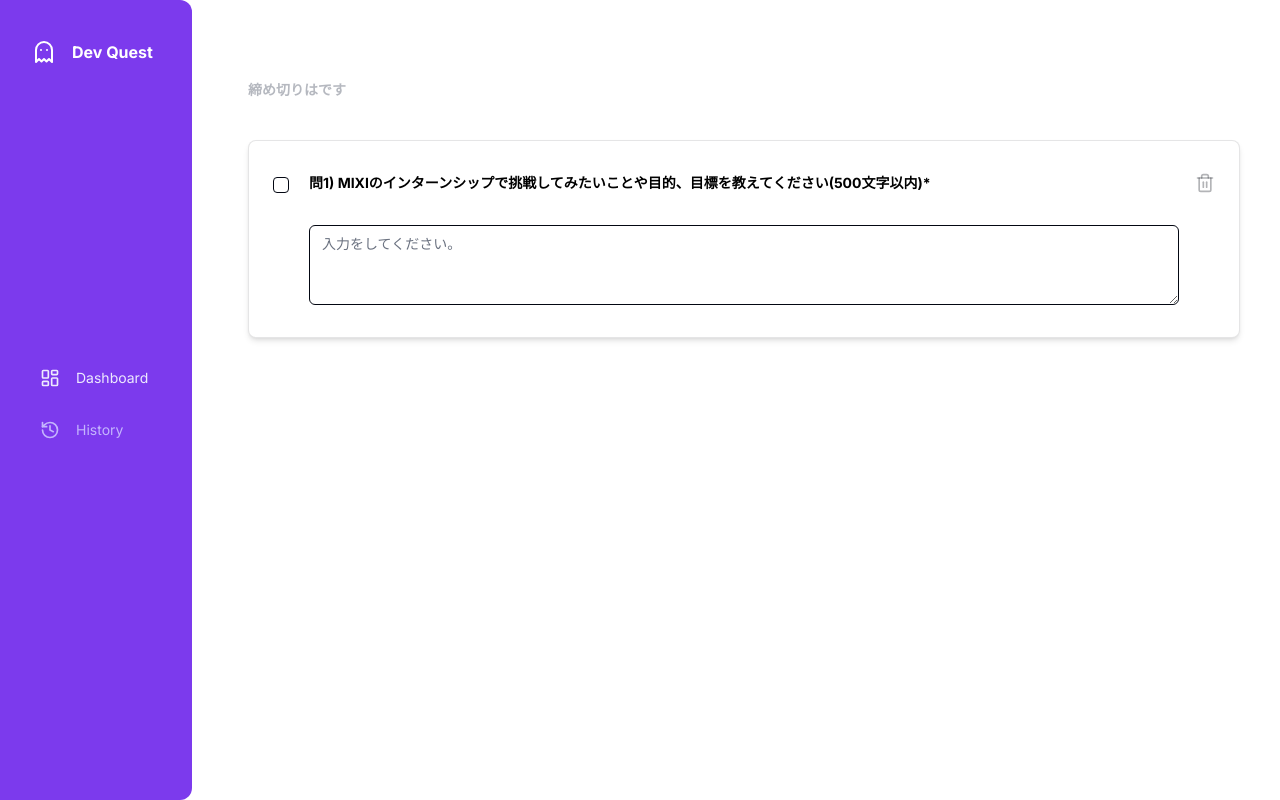
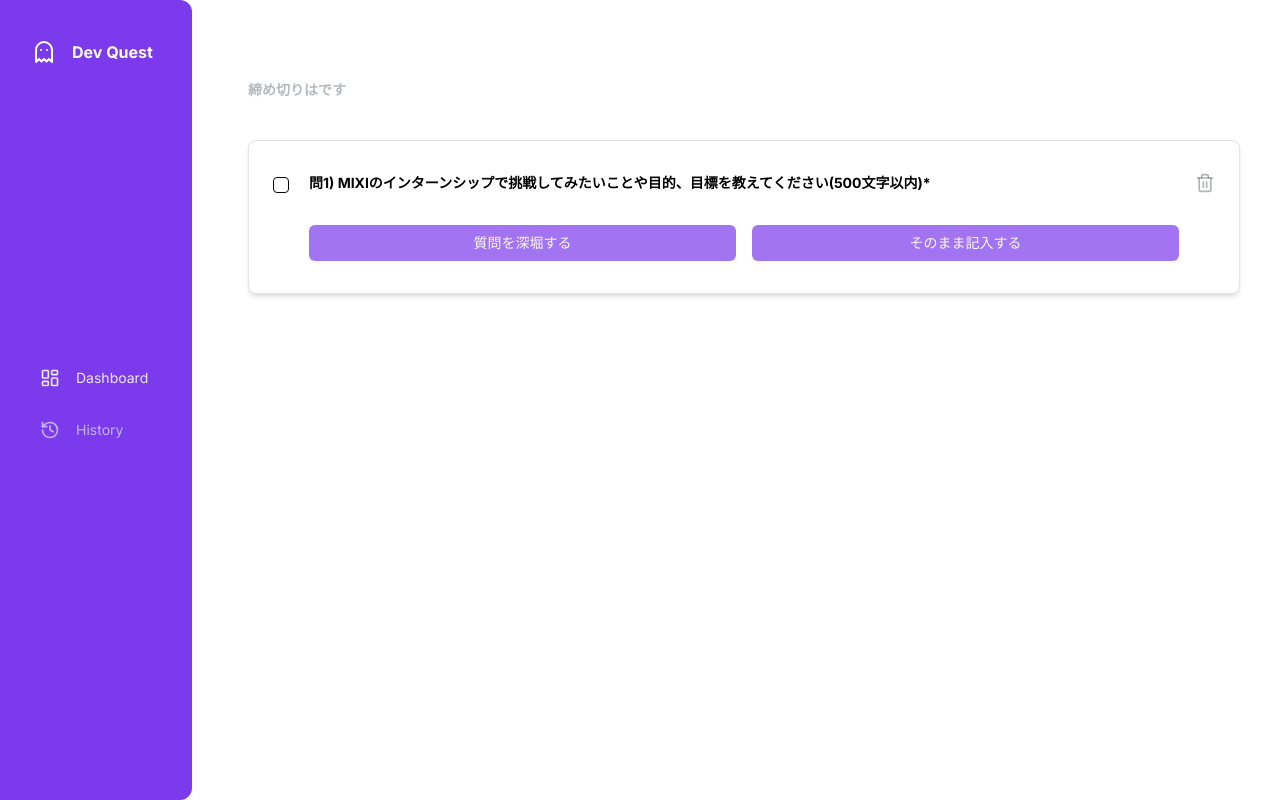
Before and after one commit to SomaTakata/dev-quest-nova, a Next.js app: page /dashboard/1 in a window 1280 px wide. Built offline with nearby package versions, Linux system fonts and the light colour scheme; no server answers.

Commit message:
質問を深堀するのボタンを押したときにw-fullにするための実装

```diff
--- a/app/(dashboard)/dashboard/[id]/page.tsx
+++ b/app/(dashboard)/dashboard/[id]/page.tsx
@@ -7,7 +7,7 @@ import { DataContext } from "../../layout";
 import { usePathname } from "next/navigation";
 import { Progress } from "@/components/ui/progress";
 import { Checkbox } from "@/components/ui/checkbox";
-import { Trash2 } from "lucide-react";
+import { LoaderCircle, Trash2 } from "lucide-react";
 import { Button } from "@/components/ui/button";
 import { Input } from "@/components/ui/input";
 import { Textarea } from "@/components/ui/textarea";
@@ -21,8 +21,9 @@ const page = () => {
   const pathname = usePathname();
   const [values, setValues] = useState<ProjectItem[]>([]);
   const { value, setValue } = useContext(DataContext);
+  const [isLoading, setIsLoading] = useState(false);
   const [questionAI, setQuestionAI] = useState(false);
-  const [questionOwn, setQuestionOwn] = useState(true);
+  const [questionOwn, setQuestionOwn] = useState(false);
   console.log(value);
   useEffect(() => {
     if (value) {
@@ -67,16 +68,26 @@ const page = () => {
               </div>
               <div className="px-7">
                 <div className="h-8 w-full" />
-
                 {!questionAI && !questionOwn && (
                   <div className="gap-4 flex justify-between">
                     <Button
                       size="sm"
-                      className="w-[50%] bg-primary/70"
-                      onClick={() => setQuestionAI((prev) => !prev)}
+                      className={`bg-primary/70 gap-3 ${isLoading ? "w-full" : "w-1/2"}`}
+                      onClick={() => {
+                        setIsLoading(true);
+                        setTimeout(() => {
+                          setIsLoading(false);
+                          setQuestionAI((prev) => !prev);
+                        }, 5000);
+                      }}
                     >
+                      {isLoading && (
+                        <LoaderCircle className="animate-spin h-5 w-5" />
+                      )}
                       質問を深堀する
                     </Button>
+
+                    {!isLoading && (
                       <Button
                         size="sm"
                         className="w-[50%] bg-primary/70"
@@ -84,6 +95,7 @@ const page = () => {
                       >
                         そのまま記入する
                       </Button>
+                    )}
                   </div>
                 )}
                 {questionAI && <div>AIを深堀する</div>}
```
Lines whose indentation alone changed are shown as unchanged.
